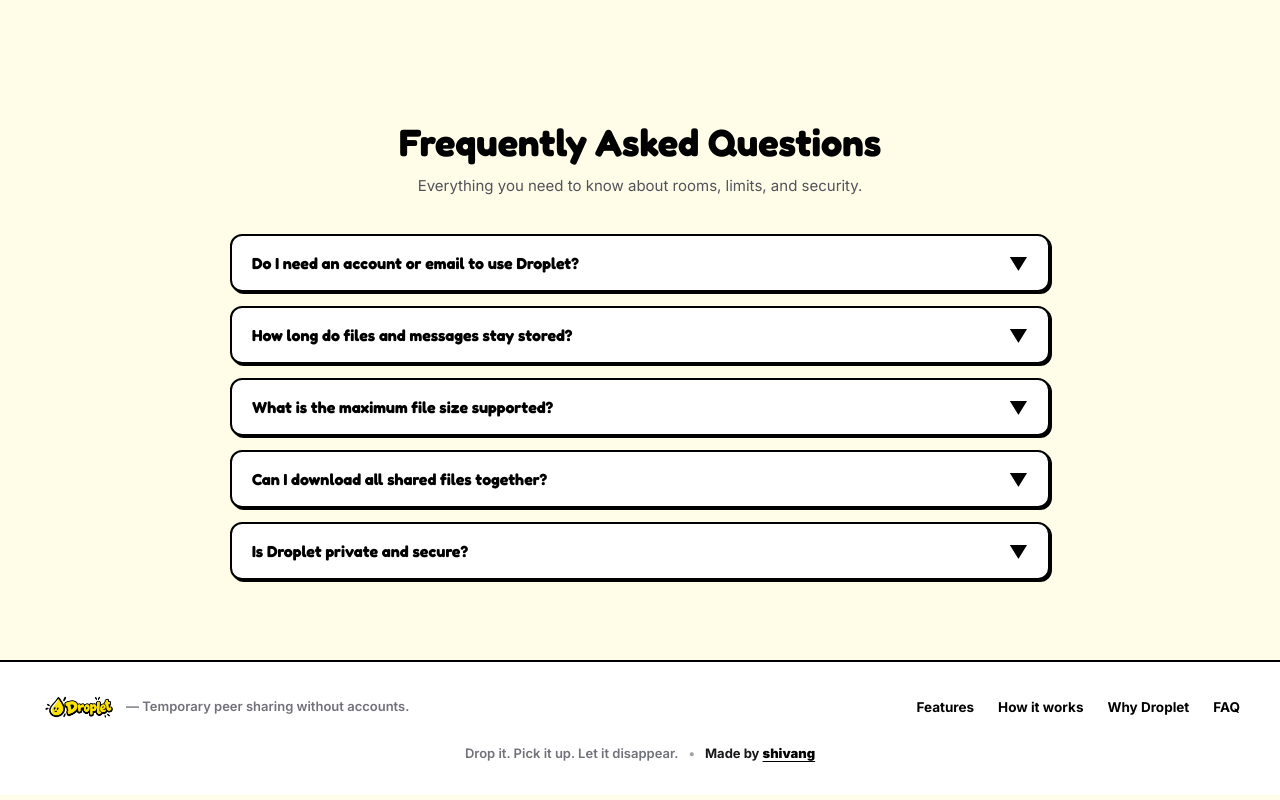
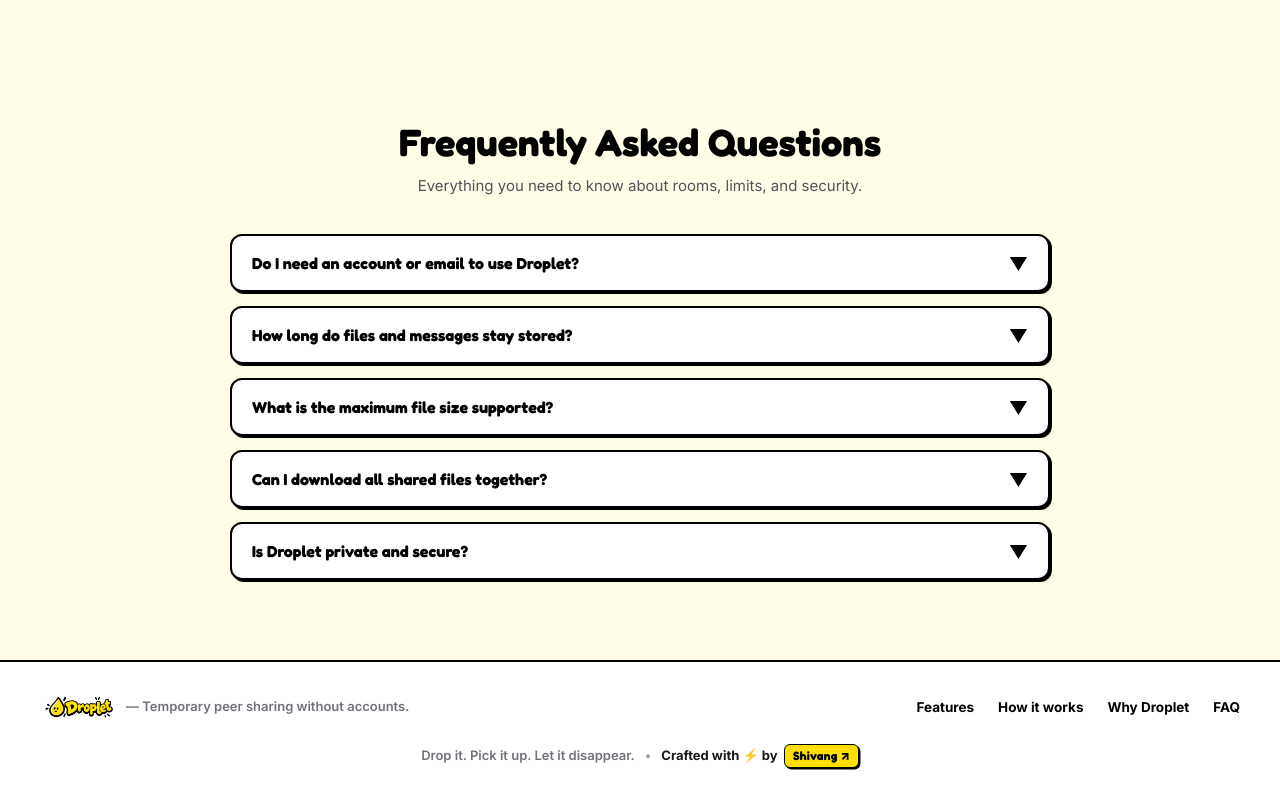
Before and after one commit to idi01-git/Droplet, a React (Vite) app: page / in a window 1280 px wide. Shown: the part 2460-3260 px from the top of the page. Built offline with nearby package versions, Linux system fonts and the light colour scheme.

Commit message:
feat(branding): add unique tactile Made by Shivang footer badge and update creator metadata

```diff
--- a/index.html
+++ b/index.html
@@ -19,7 +19,7 @@
       content="file sharing, p2p transfer, temporary room, 4-digit code, air drop alternative, send files without login, ephemeral storage, zero account sharing, zip download, encrypted file transfer, web drop, fast file transfer"
     />
     <meta name="author" content="Droplet" />
-    <meta name="creator" content="shivang" />
+    <meta name="creator" content="Shivang" />
     <meta name="publisher" content="Droplet" />
     <meta name="application-name" content="Droplet" />
     <link rel="canonical" href="https://droplet.uno/" />
@@ -130,7 +130,7 @@
             ],
             "author": {
               "@type": "Person",
-              "name": "shivang",
+              "name": "Shivang",
               "url": "https://github.com/idi01-git"
             }
           },
--- a/src/views/HomeView.tsx
+++ b/src/views/HomeView.tsx
@@ -1477,20 +1477,40 @@ export const HomeView: React.FC<HomeViewProps> = ({
           >
             <span>Drop it. Pick it up. Let it disappear.</span>
             <span style={{ color: '#A1A1AA' }}>•</span>
-            <span style={{ fontSize: '13px', color: '#18181B', fontWeight: 700 }}>
-              Made by{' '}
+            <span
+              style={{
+                display: 'inline-flex',
+                alignItems: 'center',
+                gap: '6px',
+                fontSize: '13px',
+                color: '#18181B',
+                fontWeight: 700,
+              }}
+            >
+              Crafted with ⚡ by{' '}
               <a
                 href="https://github.com/idi01-git"
                 target="_blank"
                 rel="noopener noreferrer"
+                className="nb-button"
                 style={{
+                  display: 'inline-flex',
+                  alignItems: 'center',
+                  gap: '4px',
+                  backgroundColor: '#FFE000',
                   color: '#000000',
+                  border: '1.5px solid #000000',
+                  borderRadius: '6px',
+                  boxShadow: '1.5px 1.5px 0px #000000',
+                  padding: '2px 8px',
+                  fontFamily: 'var(--font-display)',
                   fontWeight: 900,
-                  textDecoration: 'underline',
-                  textUnderlineOffset: '3px',
+                  fontSize: '12px',
+                  textDecoration: 'none',
+                  letterSpacing: '0.02em',
                 }}
               >
-                shivang
+                Shivang ↗
               </a>
             </span>
           </div>
```
